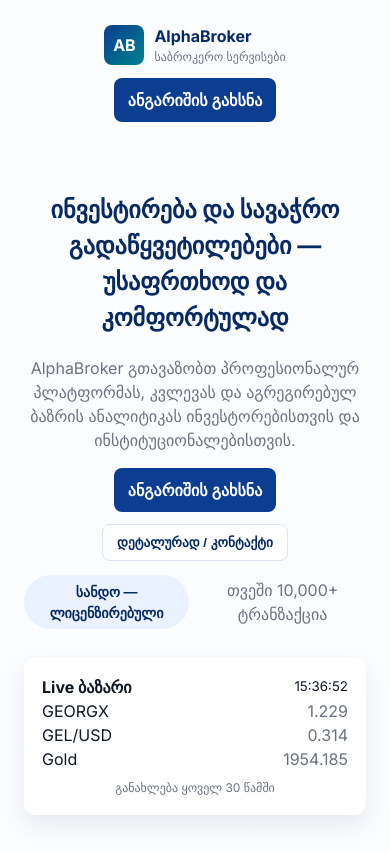
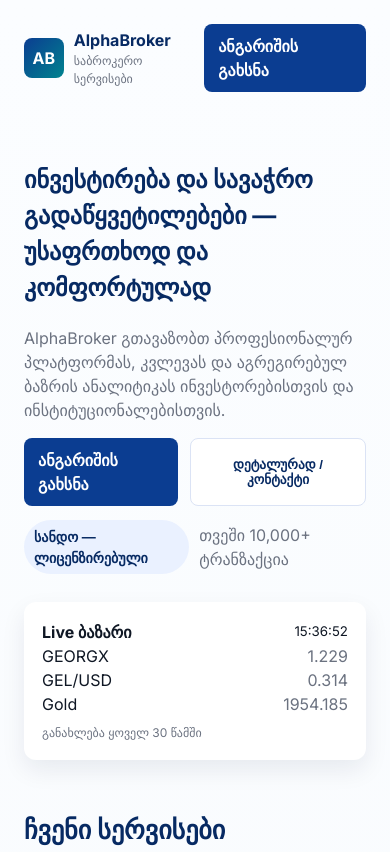
Before and after one commit to iliagviniashvili98/AlphaBroker, a plain HTML site: page index.html in a window 390 px wide. Shown: the top 852 px of the page. Drawn offline with Linux system fonts and the light colour scheme.

Commit message:
Update index.html

```diff
--- a/index.html
+++ b/index.html
@@ -5,6 +5,7 @@
   <meta name="viewport" content="width=device-width, initial-scale=1" />
   <title>AlphaBroker — საბროკერო სერვისები</title>
 
+  <!-- Fonts -->
   <link href="https://fonts.googleapis.com/css2?family=Inter:wght@400;600;700&display=swap" rel="stylesheet">
 
   <style>
@@ -212,6 +213,10 @@
       margin: 0;
     }
 
+    #openAccountForm .terms label {
+      margin: 0;
+    }
+
     #openAccountForm button[type="submit"] {
       grid-column: 1 / -1;
       justify-self: center;
@@ -267,29 +272,13 @@
       font-size: 14px;
     }
 
-    /* ✅ RESPONSIVE FIX */
+    /* RESPONSIVE */
     @media (max-width: 900px) {
-      header {
-        flex-direction: column;
-        align-items: center;
-        justify-content: center;
-        gap: 12px;
+      .hero {
+        grid-template-columns: 1fr;
       }
       nav {
         display: none;
-      }
-      .cta {
-        display: inline-block;
-        margin: 0 auto;
-        text-align: center;
-      }
-      .hero {
-        grid-template-columns: 1fr;
-        text-align: center;
-      }
-      .hero-actions {
-        flex-direction: column;
-        align-items: center;
       }
       .contacts {
         grid-template-columns: 1fr;
@@ -307,7 +296,6 @@
     }
   </style>
 </head>
-
 <body>
   <div class="container">
     <!-- Header -->
@@ -436,6 +424,7 @@
   </div>
 
   <script>
+    // Live ticker
     function startMockTicker() {
       const tickerEl = document.getElementById("marketTicker");
       const timeEl = document.getElementById("tickerTime");
@@ -459,33 +448,42 @@
     }
     startMockTicker();
 
+    // Scroll to contact
     function scrollToContact() {
       document.getElementById("contact").scrollIntoView({ behavior: "smooth" });
     }
 
+    // Live chat demo
     function openLiveChat() {
       alert("Live Chat დემო რეჟიმშია");
     }
 
+    // Footer year
     document.getElementById("copyYear").textContent = new Date().getFullYear();
 
+    // Form handler
     document.addEventListener("DOMContentLoaded", () => {
       const form = document.getElementById("openAccountForm");
       if (!form) return;
+
       form.addEventListener("submit", (e) => {
         e.preventDefault();
+
         const data = new FormData(form);
         const email = data.get("email");
         const phone = data.get("phone");
         const accepted = document.getElementById("terms").checked;
+
         if (!email || !phone) {
           alert("გთხოვთ მიუთითოთ ელფოსტა და ტელეფონი");
           return;
         }
+
         if (!accepted) {
           alert("გთხოვთ დაეთანხმოთ წესებს და პირობებს");
           return;
         }
+
         alert("✅ მადლობა! თქვენი განაცხადი მიღებულია. ჩვენი გუნდი დაგიკავშირდებათ მას შემდეგ, რაც KYC გაივლით.");
         form.reset();
       });
```
